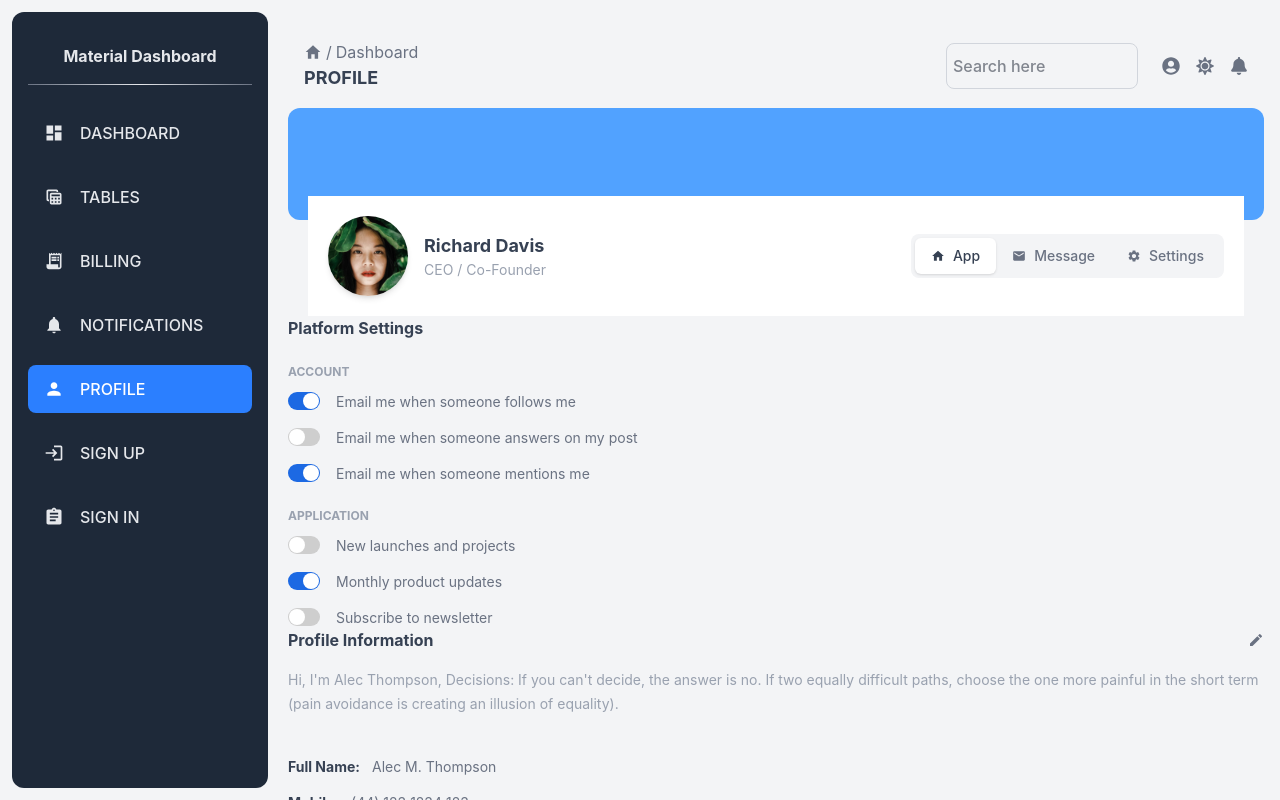
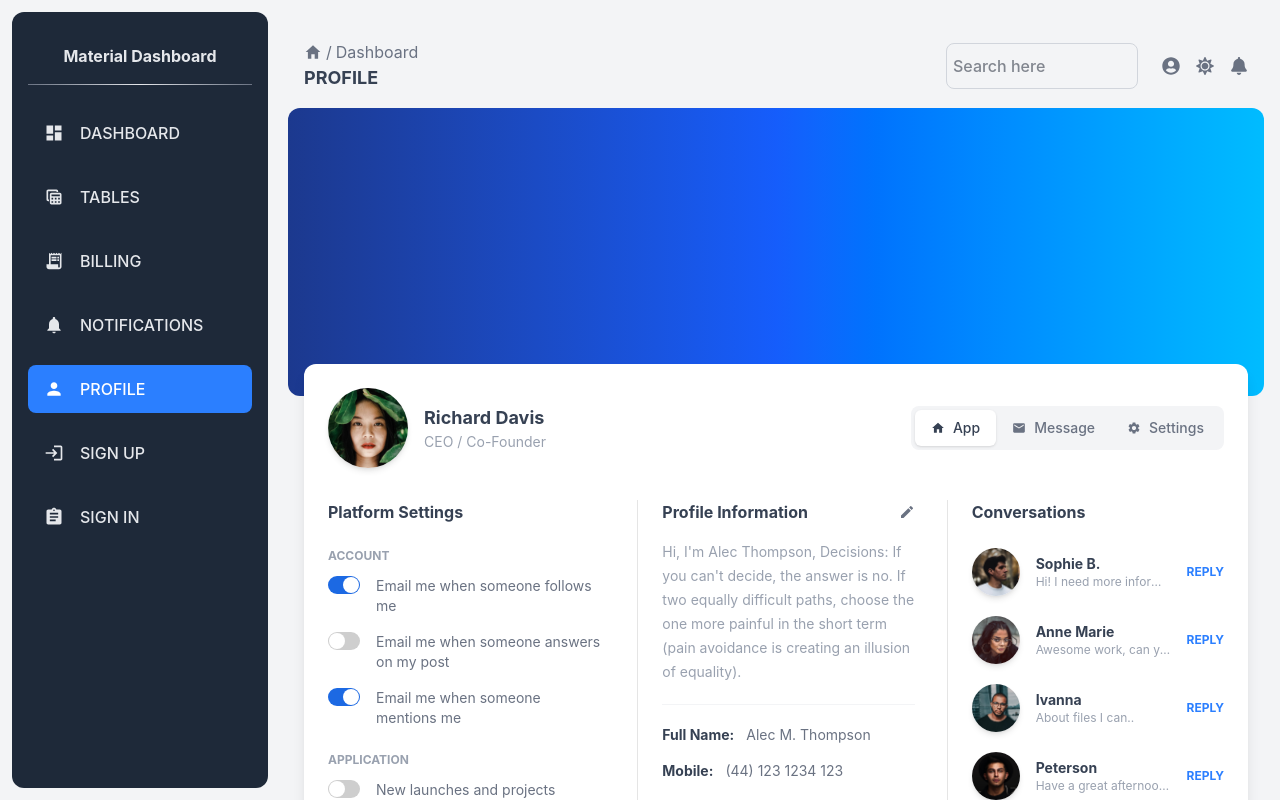
Before and after one commit to mahmoudYousf2005/Dashboard, a React (Vite) app: page /profile in a window 1280 px wide. Shown: the top 800 px of the page. Built offline with nearby package versions, Linux system fonts and the light colour scheme.

Commit message:
feat(profile) add Conversations component and updated ProfileHeader component and update layout ProfilePage

```diff
--- a/src/layout/profile/ProfilePage.jsx
+++ b/src/layout/profile/ProfilePage.jsx
@@ -2,13 +2,20 @@
 import ProfileHeader from "./components/ProfileHeader"
 import PlatformSettings from "./components/PlatformSettings"
 import ProfileInfoCard from "./components/ProfileInfoCard"
+import Conversations from "./components/Conversations"
 const ProfilePage = () => {
   return (
-    <div>
+   <div className="">
+    <div className="h-56 md:h-72 rounded-xl bg-gradient-to-r from-blue-900 via-blue-600 to-sky-400" />
+     <div className="-mt-8 mx-2 md:mx-4 bg-white rounded-xl shadow-lg p-4 md:p-6">
       <ProfileHeader />
-      <PlatformSettings />
-      <ProfileInfoCard />
+      <div className="grid grid-cols-1 gap-8 mt-8 xl:grid-cols-3">
+        <PlatformSettings />
+        <div className="min-w-0 xl:border-l xl:pl-6"><ProfileInfoCard /></div>
+        <div className="min-w-0 xl:border-l xl:pl-6"><Conversations /></div>
+      </div>
     </div>
+   </div>
   )
 }
 
--- /dev/null
+++ b/src/layout/profile/components/Conversations.jsx
@@ -0,0 +1,22 @@
+import { conversations } from "../data/conversationsData";
+
+const Conversations = () => (
+  <div>
+    <h2 className="font-bold text-gray-700">Conversations</h2>
+
+    <ul className="mt-6 space-y-5">
+      {conversations.map((item) => (
+        <li key={item.id} className="flex items-center gap-4">
+          <img src={item.image} alt={item.name} className="w-12 h-12 rounded-full object-cover shadow-md shrink-0" />
+          <div className="flex-1 min-w-0">
+            <p className="text-sm font-bold text-gray-700">{item.name}</p>
+            <p className="text-xs text-gray-400 truncate">{item.message}</p>
+          </div>
+          <button className="text-xs font-bold text-blue-500">REPLY</button>
+        </li>
+      ))}
+    </ul>
+  </div>
+);
+
+export default Conversations;
--- a/src/layout/profile/components/ProfileHeader.jsx
+++ b/src/layout/profile/components/ProfileHeader.jsx
@@ -13,8 +13,7 @@ const ProfileHeader = () => {
 
   return (
     <div className="">
-    <div className="h-28 bg-blue-400 rounded-xl"/>
-    <div className="flex flex-col gap-4 md:flex-row md:items-center md:justify-between bg-white p-5 mx-5 -mt-6">
+    <div className="flex flex-col gap-4 md:flex-row md:items-center md:justify-between ">
       <div className="flex items-center gap-4">
         <img src={avatar} alt="Richard Davis" className="w-20 h-20 rounded-full object-cover shadow-md" />
         <div>
```
